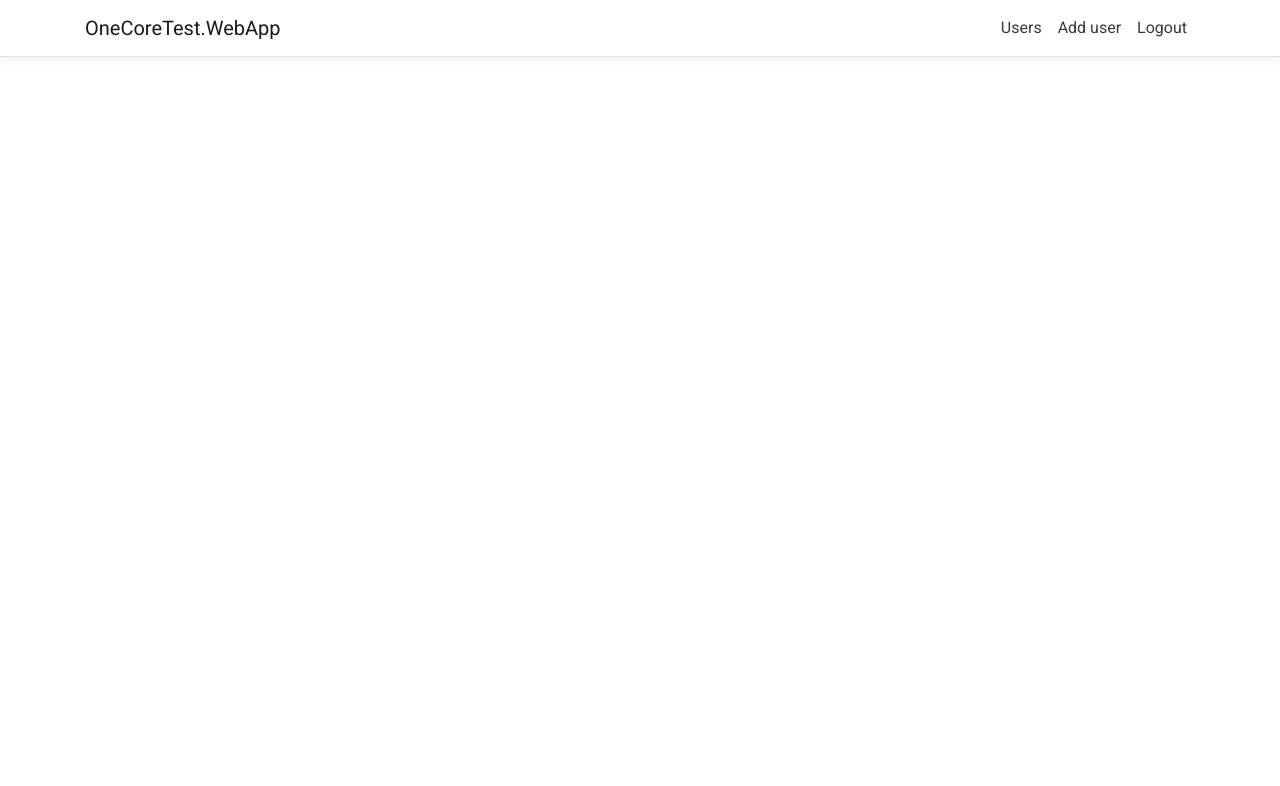
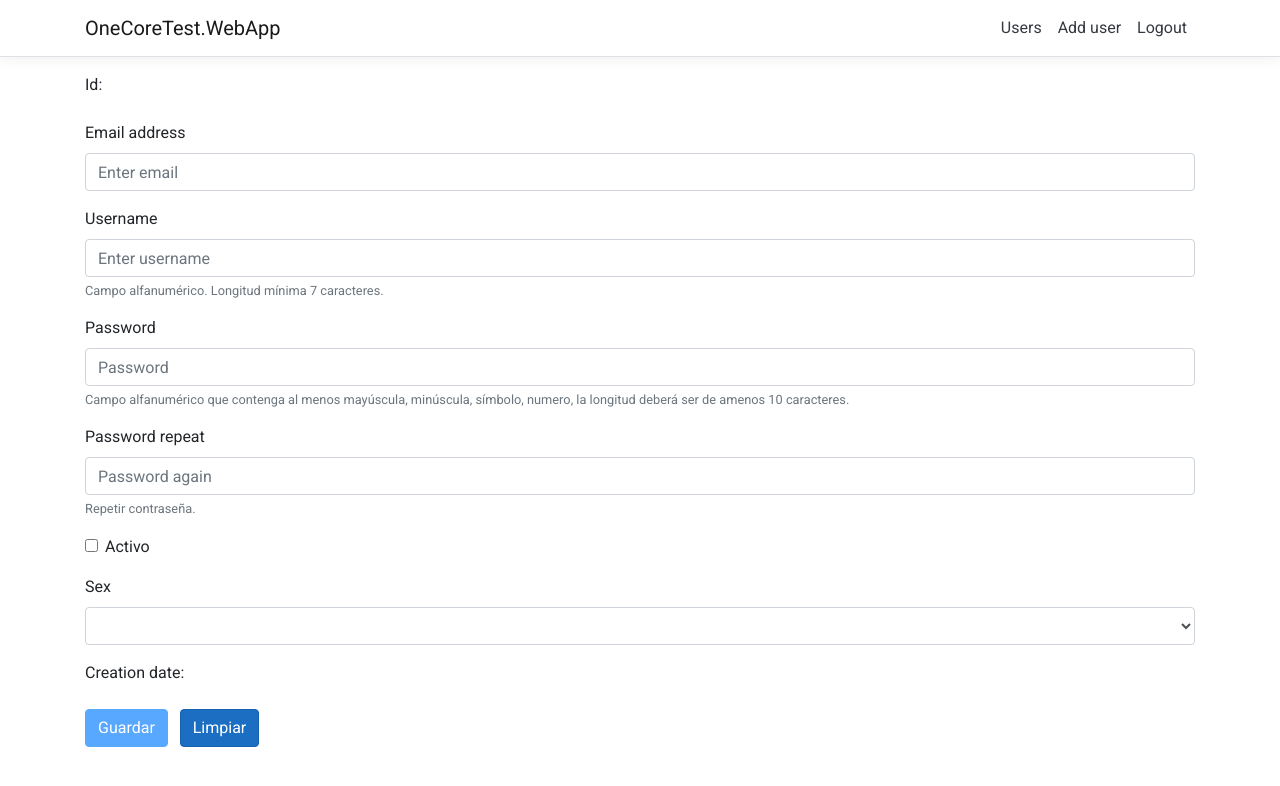
Before and after one commit to jmanuelsoberano/OneCoreTest, an Angular app in the folder OneCoreTest.WebApp/ClientApp/: page /user/1 in a window 1280 px wide. Before the commit this address led to /. Shown: the top 786 px of the page. Built offline with nearby package versions, Linux system fonts and the light colour scheme; no server answers; sample sign-in values are in the browser's storage.

Commit message:
add new user

```diff
--- a/OneCoreTest.WebApp/ClientApp/src/app/app.module.ts
+++ b/OneCoreTest.WebApp/ClientApp/src/app/app.module.ts
@@ -34,7 +34,8 @@ import { UserComponent } from './user/user.component';
       { path: 'login', component: LoginComponent },
       { path: '', redirectTo: 'users-list', pathMatch: 'full' },
       { path: 'users-list', component: UsersComponent, canActivate: [AuthGuard] },
-      { path: 'user', component: UserComponent, canActivate: [AuthGuard] },
+      { path: 'user-new/0', component: UserComponent, canActivate: [AuthGuard] },
+      { path: 'user/:id', component: UserComponent, canActivate: [AuthGuard] },
     ]),
     NoopAnimationsModule,
     MatTableModule,
--- a/OneCoreTest.WebApp/ClientApp/src/app/login/login.component.ts
+++ b/OneCoreTest.WebApp/ClientApp/src/app/login/login.component.ts
@@ -1,7 +1,6 @@
 import { Component, OnInit } from '@angular/core';
 import { SecurityService } from '../security.service';
 import { Router } from '@angular/router';
-import { User } from '../users/user.model';
 import { UserAuth } from '../models/user-auth';
 import { Validators, FormBuilder } from '@angular/forms';
 
--- a/OneCoreTest.WebApp/ClientApp/src/app/nav-menu/nav-menu.component.html
+++ b/OneCoreTest.WebApp/ClientApp/src/app/nav-menu/nav-menu.component.html
@@ -29,7 +29,7 @@
               *ngIf="service.isAuthenticated()"
               [routerLinkActive]="['link-active']"
               [routerLinkActiveOptions]="{ exact: true }">
-            <a class="nav-link text-dark" [routerLink]="['/user']">Add user</a>
+            <a class="nav-link text-dark" [routerLink]="['/user-new/0']">Add user</a>
           </li>
           <li *ngIf="service.isAuthenticated()"
               class="nav-item">
--- a/OneCoreTest.WebApp/ClientApp/src/app/user/user.component.html
+++ b/OneCoreTest.WebApp/ClientApp/src/app/user/user.component.html
@@ -1 +1,73 @@
-<p>user works!</p>
+<form [formGroup]="form" (ngSubmit)="onSubmit()">
+  <div class="form-group">
+    <label for="creationDate">Id: {{ form.get('id').value }}</label>
+  </div>
+  <div class="form-group">
+    <label for="email">Email address</label>
+    <input type="email"
+           class="form-control"
+           [ngClass]="{'is-invalid': (form.get('email').touched || form.get('email').dirty) && !form.get('email').valid }"
+           formControlName="email"
+           aria-describedby="emailHelp"
+           placeholder="Enter email">
+  </div>
+  <div class="form-group">
+    <label for="name">Username</label>
+    <input type="text"
+           class="form-control"
+           [ngClass]="{'is-invalid': (form.get('name').touched || form.get('name').dirty) && !form.get('name').valid }"
+           formControlName="name"
+           aria-describedby="nameHelp"
+           placeholder="Enter username">
+    <small id="passwordHelp" class="form-text text-muted">Campo alfanumérico. Longitud mínima 7 caracteres.</small>
+  </div>
+  <div formGroupName="passwordGroup">
+    <div class="form-group">
+      <label for="password">Password</label>
+      <input type="password"
+             class="form-control"
+             [ngClass]="{'is-invalid': form.get('passwordGroup').errors ||
+                                             ((form.get('passwordGroup.password').touched ||
+                                              form.get('passwordGroup.password').dirty) &&
+                                              !form.get('passwordGroup.password').valid) }"
+             formControlName="password"
+             placeholder="Password">
+      <small id="passwordHelp" class="form-text text-muted">Campo alfanumérico que contenga al menos mayúscula, minúscula, símbolo, numero, la longitud deberá ser de amenos 10 caracteres.</small>
+    </div>
+    <div class="form-group">
+      <label for="passwordRepeat">Password repeat</label>
+      <input type="password"
+             class="form-control"
+             [ngClass]="{'is-invalid': form.get('passwordGroup').errors ||
+                                             ((form.get('passwordGroup.passwordRepeat').touched ||
+                                              form.get('passwordGroup.passwordRepeat').dirty) &&
+                                              !form.get('passwordGroup.passwordRepeat').valid) }"
+             formControlName="passwordRepeat"
+             placeholder="Password again">
+      <small id="passwordHelp" class="form-text text-muted">Repetir contraseña.</small>
+    </div>
+  </div>
+  <div class="form-group form-check">
+    <input type="checkbox" class="form-check-input" formControlName="status">
+    <label class="form-check-label" for="status">Activo</label>
+  </div>
+  <div class="form-group">
+    <label for="gender">Sex</label>
+    <select class="form-control"
+            [ngClass]="{'is-invalid': (form.get('gender').touched || form.get('gender').dirty) && !form.get('gender').valid }"
+            formControlName="gender"
+            placeholder="Select sex">
+      <option>Masculino</option>
+      <option>Femenino</option>
+    </select>
+  </div>
+  <div class="form-group">
+    <label for="creationDate">Creation date: {{ form.get('creationDate').value | date:'fullDate' }}</label>
+  </div>
+  <button type="submit"
+          [disabled]="!form.valid"
+          [title]="form.valid ? 'Save your entered data' : 'Disabled until the form data is valid'"
+          class="btn btn-primary">Guardar</button>
+  &nbsp;
+  <button type="reset" class="btn btn-primary">Limpiar</button>
+</form>
--- a/OneCoreTest.WebApp/ClientApp/src/app/user/user.component.ts
+++ b/OneCoreTest.WebApp/ClientApp/src/app/user/user.component.ts
@@ -1,4 +1,23 @@
 import { Component, OnInit } from '@angular/core';
+import { ActivatedRoute, Router } from '@angular/router';
+import { FormBuilder, Validators, AbstractControl } from '@angular/forms';
+import { UserService } from '../users/user.service';
+import { pipe } from 'rxjs';
+import { map, tap } from 'rxjs/operators';
+
+function passwordMatcher(c: AbstractControl): { [key: string]: boolean } | null {
+  const passwordControl = c.get('password');
+  const repeatControl = c.get('passwordRepeat');
+
+  if (passwordControl.pristine || repeatControl.pristine) {
+    return null;
+  }
+
+  if (passwordControl.value === repeatControl.value) {
+    return null;
+  }
+  return { match: true };
+}
 
 @Component({
   selector: 'app-user',
@@ -7,9 +26,61 @@ import { Component, OnInit } from '@angular/core';
 })
 export class UserComponent implements OnInit {
 
-  constructor() { }
+  form = this.fb.group({
+    id: [null],
+    email: ['', [Validators.required, Validators.email]],
+    name: ['', [Validators.required, Validators.minLength(7)]],
+    passwordGroup: this.fb.group({
+      password: ['', [
+        Validators.required,
+      ]],
+      passwordRepeat: ['',
+        Validators.required,
+      ],
+    }, { validators: passwordMatcher } ),
+    status: [false, Validators.required],
+    gender: [null, Validators.required],
+    creationDate: [null],
+  });
+
+  constructor(
+    private route: ActivatedRoute,
+    private fb: FormBuilder,
+    private service: UserService,
+    private router: Router
+  ) { }
 
   ngOnInit(): void {
+    const key = this.route.snapshot.params.id;
+    if (key !== 0) {
+      this.service.getUser(key)
+        .pipe(
+          map((m: any) => ({
+            id: m.id,
+            email: m.email,
+            name: m.name,
+              passwordGroup: {
+                password: m.password,
+                passwordRepeat: m.password
+            },
+            status: m.status,
+            gender: m.gender,
+            creationDate: m.creationDate,
+          }))
+        )
+        .subscribe(next => this.form.patchValue(next))
+    }
+  }
+
+  onSubmit() {
+    const user = {
+      email: this.form.get('email').value,
+      name: this.form.get('name').value,
+      password: this.form.get('passwordGroup').get('password').value,
+      status: this.form.get('status').value,
+      gender: this.form.get('gender').value
+    }
+    this.service.newUser(user).subscribe(() => this.router.navigateByUrl('/users-list'));
   }
 
 }
--- a/OneCoreTest.WebApp/ClientApp/src/app/users/user.model.ts
+++ b/OneCoreTest.WebApp/ClientApp/src/app/users/user.model.ts
@@ -4,4 +4,6 @@ export interface User {
   correo: string;
   sexo: string;
   estatus: string;
+  password: string;
+  creationDate: Date;
 }
--- a/OneCoreTest.WebApp/ClientApp/src/app/users/user.service.ts
+++ b/OneCoreTest.WebApp/ClientApp/src/app/users/user.service.ts
@@ -2,6 +2,7 @@ import { Injectable, Inject } from '@angular/core';
 import { HttpClient } from '@angular/common/http';
 import { User } from './user.model';
 import { tap, catchError, map, switchMap } from 'rxjs/operators'
+import { throwError } from 'rxjs';
 
 @Injectable({
   providedIn: 'root'
@@ -27,12 +28,25 @@ export class UserService {
               estatus: user.status ? 'Activo' : 'Inactivo'
             } as User
           })
-        )
+        ),
+        catchError(this.handleError)
       );
+  }
+
+  getUser(id: string) {
+    return this.http.get(`${this.baseUrl}users/${id}`);
   }
 
   deleteUser(id: string) {
     return this.http.delete(`${this.baseUrl}users/${id}`);
   }
 
+  newUser(user: any) {
+    return this.http.post(`${this.baseUrl}users`, user);
+  }
+
+  handleError(err: any) {
+    return throwError(err.error);
+  }
+
 }
--- a/OneCoreTest.WebApp/ClientApp/src/app/users/users.component.css
+++ b/OneCoreTest.WebApp/ClientApp/src/app/users/users.component.css
@@ -1,3 +1,30 @@
-table {
-  width: 100%;
+.acciones {
+  display: contents!important;
 }
+
+.mat-table {
+  overflow: auto;
+  max-height: 500px;
+}
+
+.mobile-label {
+  display: none;
+}
+
+@media(max-width: 600px) {
+  .mobile-label {
+    width: 80px;
+    display: inline-block;
+    font-weight: bold;
+  }
+
+  .mat-header-row {
+    display: none;
+  }
+
+  .mat-row {
+    flex-direction: column;
+    align-items: start;
+    padding: 8px 24px;
+  }
+}
--- a/OneCoreTest.WebApp/ClientApp/src/app/users/users.component.ts
+++ b/OneCoreTest.WebApp/ClientApp/src/app/users/users.component.ts
@@ -10,7 +10,7 @@ import { UserService } from './user.service';
   styleUrls: ['./users.component.css']
 })
 export class UsersComponent implements OnInit {
-  displayedColumns: string[] = ['id', 'usuario', 'correo', 'sexo', 'estatus'];
+  displayedColumns: string[] = ['id', 'usuario', 'correo', 'sexo', 'estatus', 'acciones'];
   dataSource: any;
   @ViewChild(MatPaginator, { static: true }) paginator: MatPaginator;
 
```
Also changed, not shown: OneCoreTest.WebApp/ClientApp/src/app/services/http-request.interceptor.ts (+26 -5 lines), OneCoreTest.WebApp/ClientApp/src/app/users/users.component.html (+37 -20 lines), 2 other files (tests, documents, lock files or other folders).
